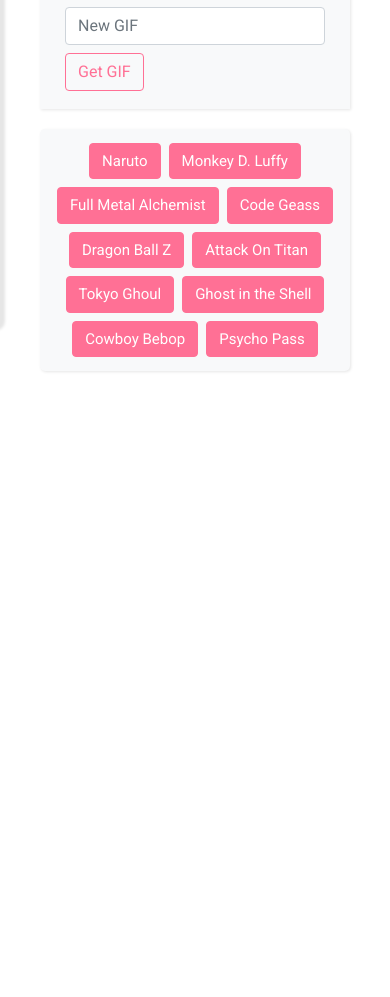
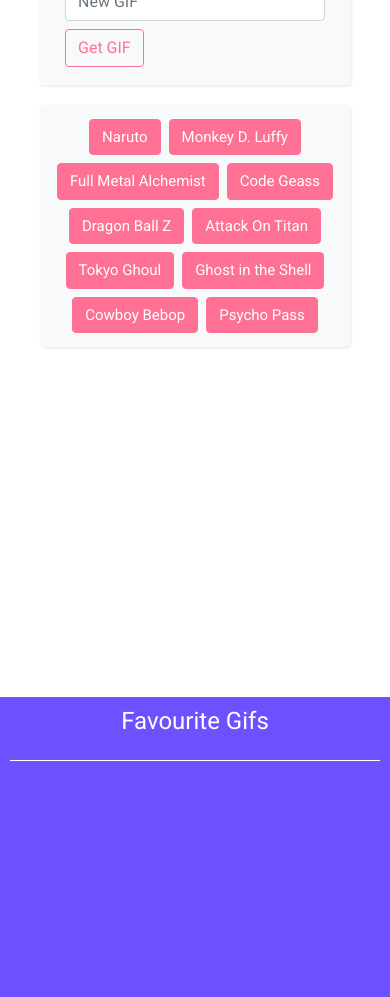
Before and after one commit to sjwarren91/Giftastic, a plain HTML site: page index.html in a window 390 px wide. Shown: the part 216-1213 px from the top of the page. Before the commit the page ends 844 px from the top, so only its background shows below. Drawn offline with nearby package versions, Linux system fonts and the light colour scheme.

Commit message:
add responsiveness for small and medium screens

```diff
--- a/assets/css/style.css
+++ b/assets/css/style.css
@@ -160,13 +160,14 @@
     margin: 10px 0;
 }
 
-@media screen and (max-width: 768px) {
+
+@media screen and (max-width: 992px) {
     .sidebar {
-        margin: -300px;
+        margin-left: -300px;
     }
 
     .sidebar.active {
-        margin: 300px;
+        margin-left: 0px;
     }
 
     .main {
@@ -177,7 +178,36 @@
         width: calc(100% - 300px);
     }
 
-    .navbar {
-        justify-content: center;
+    .nav-header {
+        flex-direction: column;
     }
 }
+
+@media screen and (max-width: 768px){
+    #sidebarCollapse {
+        visibility: hidden;
+        height: 0;
+    }
+
+    .wrap {
+        flex-direction: column-reverse;
+    }
+
+    .sidebar {
+        margin-left: 0;
+        height: 300px;
+        position: static;
+        width: 100%;
+        border-radius: 0;
+    }
+
+    .main {
+        position: static;
+        min-height: 300px;
+    }
+
+    .gif-container {
+        height: 300px;
+        overflow-y: scroll;
+    }
+}
--- a/index.html
+++ b/index.html
@@ -34,7 +34,7 @@
 
             <nav class="navbar navbar-light bg-light justify-content-between">
 
-                <div class="container-fluid">
+                <div class="nav-header container-fluid">
                     <button type="button" id="sidebarCollapse" class="btn btn-info">
                         <i class="fas fa-align-left"></i>
                         <span>Toggle Favourites</span>
@@ -61,7 +61,7 @@
                 </div>
             </div>
 
-            <div class="container d-flex justify-content-center">
+            <div class="gif-container container d-flex justify-content-center">
                 <div class="row">
                     <div class="gifs col-md12 m-auto justify-content-around d-flex align-items-center flex-wrap">
 
```
